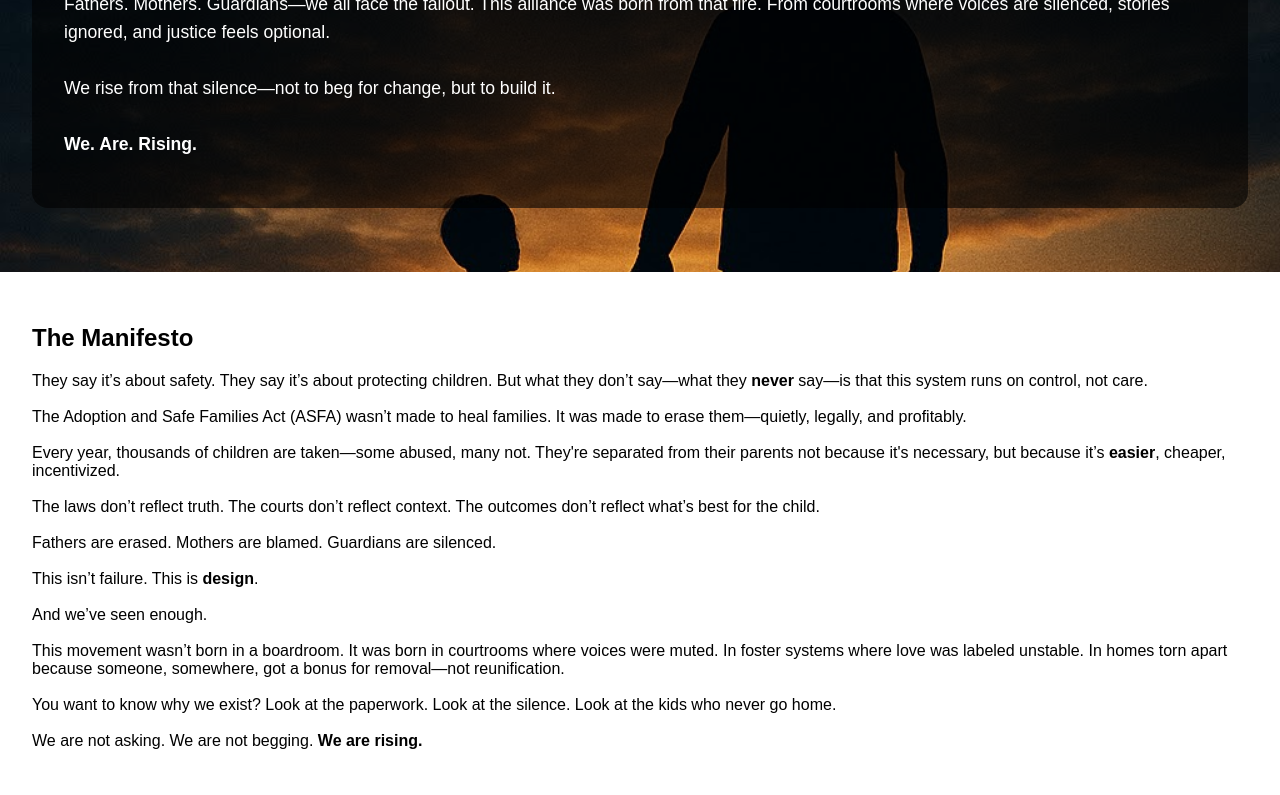
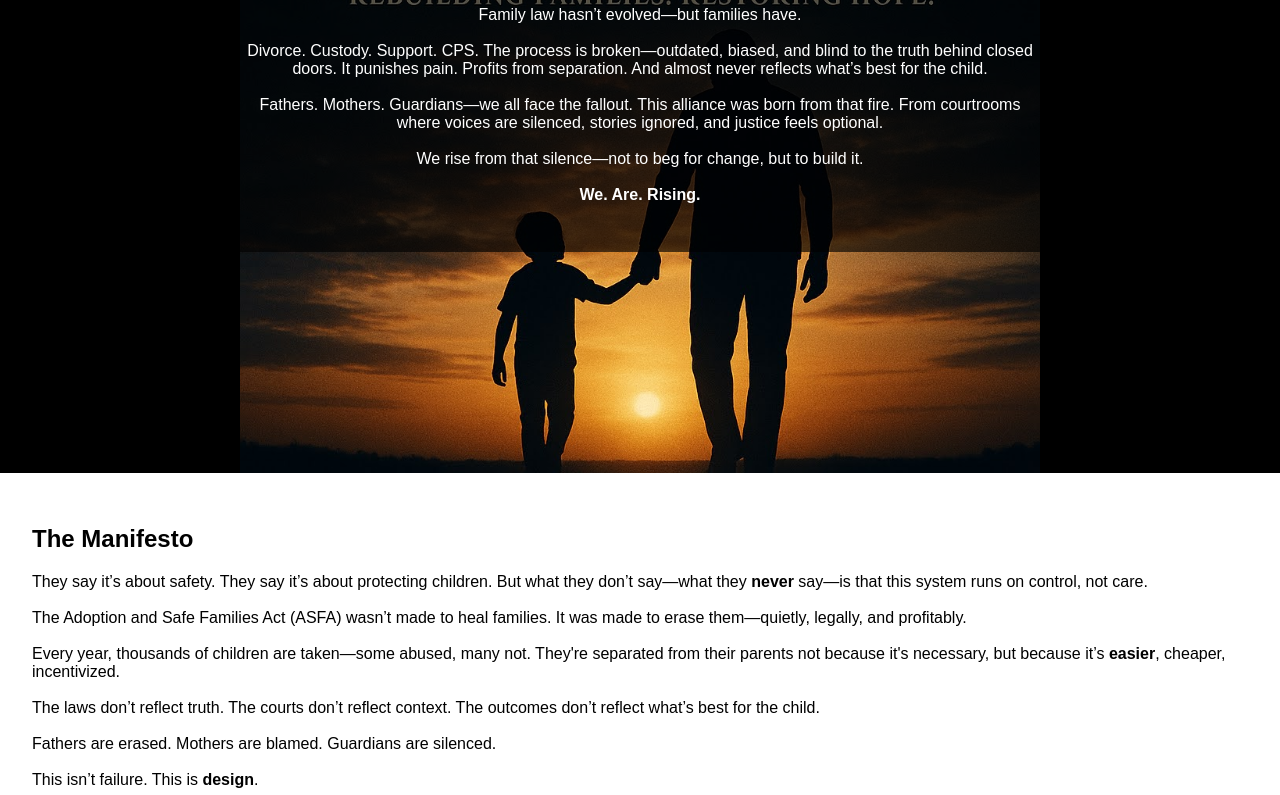
Before and after one commit to FukenMike/TheFathersAllianceLegacyBuild, a website: page index.html in a window 1280 px wide. Shown: the part 327-1122 px from the top of the page. Drawn offline with Linux system fonts and the light colour scheme.

Commit message:
Add files via upload

```diff
--- a/style.css
+++ b/style.css
@@ -1 +1,32 @@
-body { font-family: sans-serif; background: #fff; margin: 0; padding: 0; } .section-block { padding: 2rem; } .hero { padding: 4rem 2rem; color: #fff; background-size: cover; background-position: center; } .overlay { background-color: rgba(0,0,0,0.6); padding: 2rem; border-radius: 1rem; } .tagline { font-size: 2rem; } .intro-text { font-size: 1.1rem; line-height: 1.6; }
+
+body {
+  font-family: sans-serif;
+  margin: 0;
+  padding: 0;
+  background: #fff;
+}
+
+.hero {
+  height: 100vh;
+  color: #fff;
+  background-image: url('hero_home.jpg');
+  background-size: contain;
+  background-position: top center;
+  background-repeat: no-repeat;
+  background-color: #000;
+  display: flex;
+  align-items: center;
+  justify-content: center;
+  text-align: center;
+}
+
+.overlay {
+  background-color: rgba(0, 0, 0, 0.65);
+  padding: 2rem;
+  border-radius: 1rem;
+  max-width: 800px;
+}
+
+.section-block {
+  padding: 2rem;
+}
```
